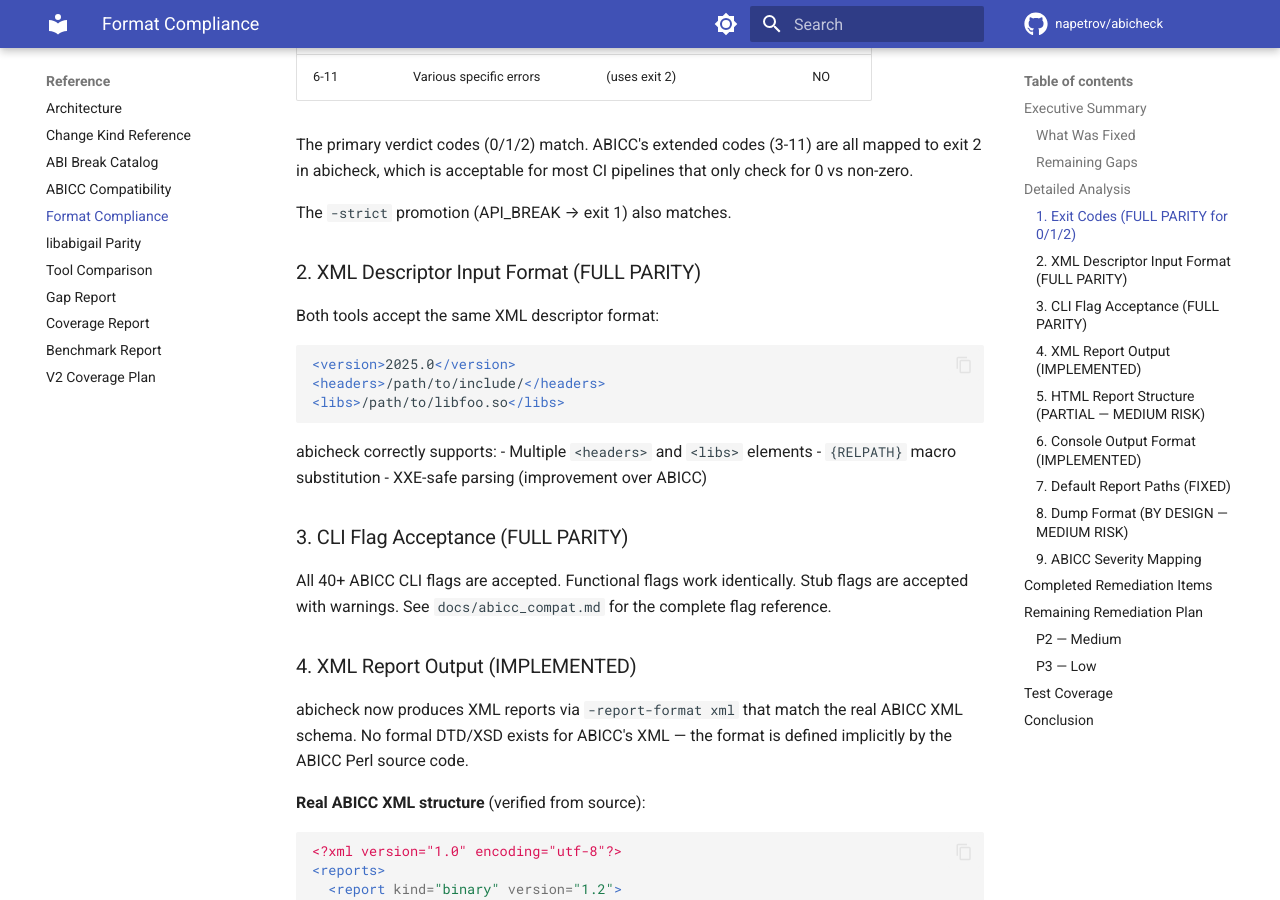
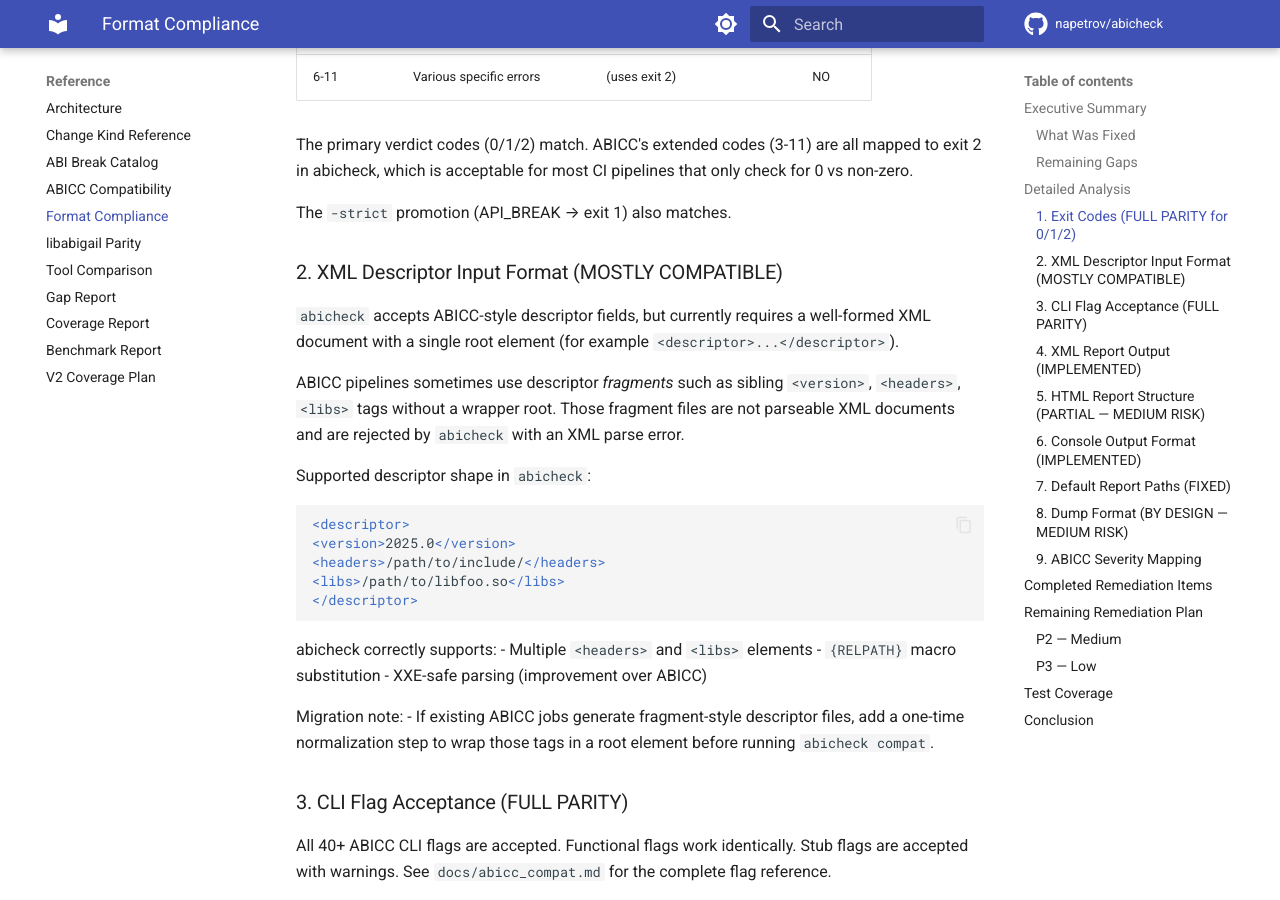
Before and after one commit to napetrov/abicheck, an MkDocs documentation site: the page built from docs/abicc_format_compliance.md, in a window 1280 px wide and 900 px high, scrolled down 2014 px. Built offline with MkDocs 1.6.1 and Material for MkDocs 9.7.7, drawn with Linux system fonts in a browser that asks for light colours; comment, search, counter and statistics services are not loaded; some of the changed text lies outside the part shown.

Commit message:
Document descriptor root requirement and add regression test (#95)

````diff
--- a/docs/abicc_format_compliance.md
+++ b/docs/abicc_format_compliance.md
@@ -10,7 +10,7 @@ infrastructure) would continue to work with abicheck's output.
 | Dimension | Status | Risk |
 |-----------|--------|------|
 | Exit codes (0/1/2) | **Full parity** | None |
-| XML descriptor input | **Full parity** | None |
+| XML descriptor input | **Mostly compatible** | Medium |
 | CLI flag acceptance | **Full parity** (40+ flags) | None |
 | XML report output (`-report-format xml`) | **Implemented** (ABICC schema) | Low |
 | `htm` format alias | **Implemented** | None |
@@ -70,19 +70,35 @@ that only check for 0 vs non-zero.
 
 The `-strict` promotion (API_BREAK → exit 1) also matches.
 
-### 2. XML Descriptor Input Format (FULL PARITY)
+### 2. XML Descriptor Input Format (MOSTLY COMPATIBLE)
 
-Both tools accept the same XML descriptor format:
+`abicheck` accepts ABICC-style descriptor fields, but currently requires a
+well-formed XML document with a single root element (for example
+`<descriptor>...</descriptor>`).
+
+ABICC pipelines sometimes use descriptor *fragments* such as sibling
+`<version>`, `<headers>`, `<libs>` tags without a wrapper root. Those fragment
+files are not parseable XML documents and are rejected by `abicheck` with an
+XML parse error.
+
+Supported descriptor shape in `abicheck`:
 ```xml
+<descriptor>
 <version>2025.0</version>
 <headers>/path/to/include/</headers>
 <libs>/path/to/libfoo.so</libs>
+</descriptor>
 ```
 
 abicheck correctly supports:
 - Multiple `<headers>` and `<libs>` elements
 - `{RELPATH}` macro substitution
 - XXE-safe parsing (improvement over ABICC)
+
+Migration note:
+- If existing ABICC jobs generate fragment-style descriptor files, add a
+  one-time normalization step to wrap those tags in a root element before
+  running `abicheck compat`.
 
 ### 3. CLI Flag Acceptance (FULL PARITY)
 
````
Also changed, not shown: docs/migration/from_abicc.md (+4 -1 lines), 1 other file.
